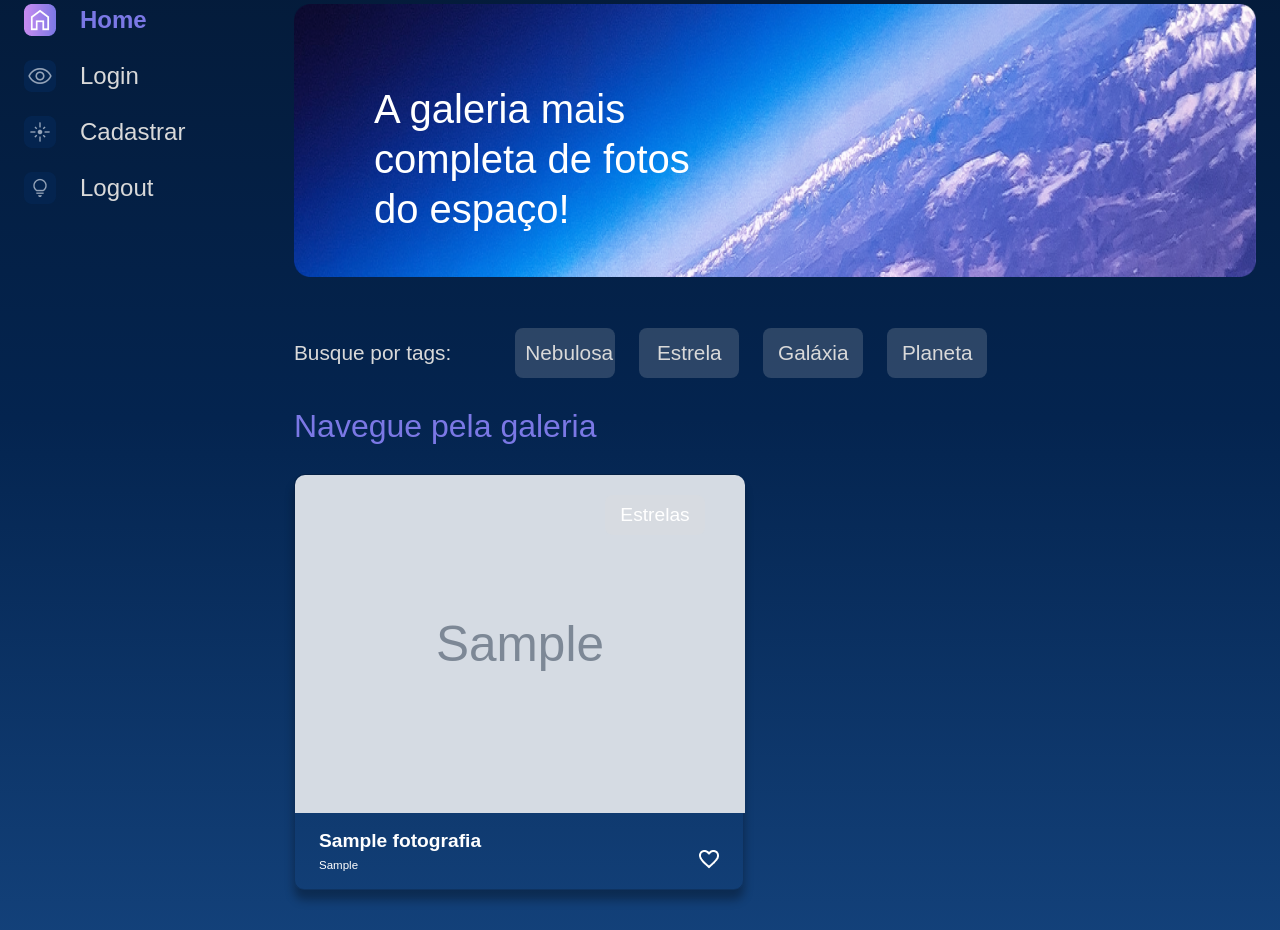
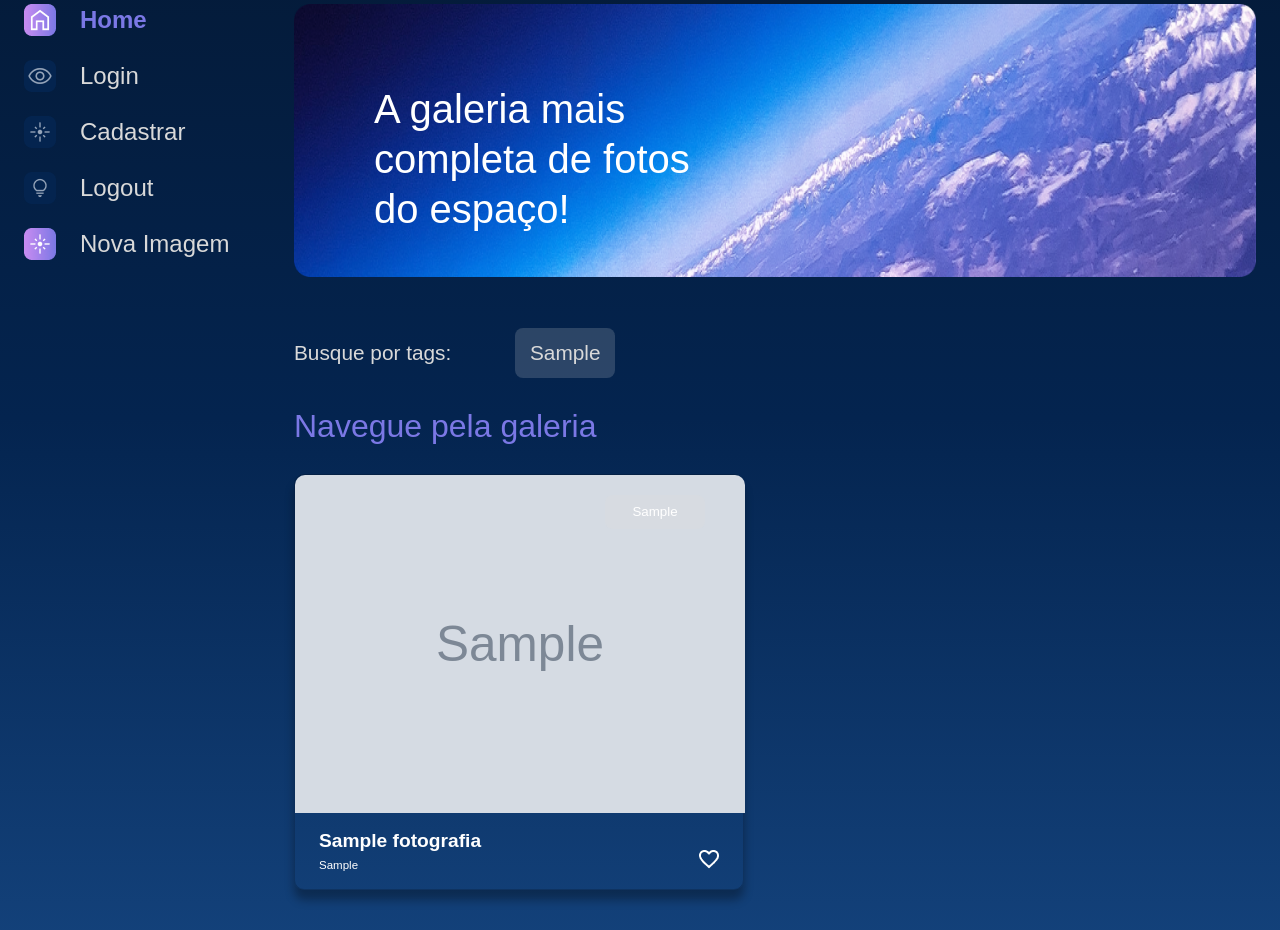
Before and after one commit to luizmgms/django-alura, a Django app: page / in a window 1280 px wide. Shown: the part 174-1104 px from the top of the page. Run offline with Django 4.2, Linux system fonts and the light colour scheme; a user stored in the database is signed in; tables that the repository leaves empty hold one stand-in row (values such as "Sample post"); grey boxes marked "Sample" are stand-in pictures; parts of the project's set-up code (start-up, migrations or seed data) failed here and were passed over.

Commit message:
finalizado aula 2.1 curso 4

```diff
--- a/apps/galeria/models.py
+++ b/apps/galeria/models.py
@@ -2,18 +2,25 @@ from django.db import models
 from datetime import datetime
 from django.contrib.auth.models import User
 
+
+class Categoria (models.Model):
+    chave = models.CharField(max_length=100, null=False, blank=False)
+    valor = models.CharField(max_length=100, null=False, blank=False)
+
+    def __str__(self):
+        return self.valor
+
+ch=[]
+categorias = Categoria.objects.order_by('valor')
+for cat in categorias:
+    ch.append((cat.chave, cat.valor))
+
+
 class Fotografia (models.Model):
-
-    OPCOES_CATEGORIAS = [
-        ("NEBULOSA", "Nebulosa"),
-        ("ESTRELA", "Estrela"),
-        ("GALÁXIA", "Galáxia"),
-        ("PLANETA", "Planeta"),
-    ]
 
     nome = models.CharField(max_length=100, null=False, blank=False)
     legenda = models.CharField(max_length=150, null=False, blank=False)
-    categoria = models.CharField(max_length=100, choices=OPCOES_CATEGORIAS, default='')
+    categoria = models.CharField(max_length=100, choices=ch, default='')
     descricao = models.TextField(null=False, blank=False)
     foto = models.ImageField(upload_to="fotos/%Y/%m/%d/", blank=True)
     publicada = models.BooleanField(default=False)
--- a/apps/galeria/urls.py
+++ b/apps/galeria/urls.py
@@ -1,8 +1,12 @@
 from django.urls import path
-from apps.galeria.views import index, imagem, buscar
+from apps.galeria.views import \
+    index, imagem, buscar, nova_imagem, editar_imagem, deletar_imagem
 
 urlpatterns = [
     path('', index, name='index'),
     path('imagem/<int:foto_id>', imagem, name='imagem'),
-    path("buscar", buscar, name="buscar")
+    path("buscar", buscar, name="buscar"),
+    path("nova-imagem", nova_imagem, name="nova_imagem"),
+    path("editar-imagem", editar_imagem, name="editar_imagem"),
+    path("deletar-imagem", deletar_imagem, name="deletar_imagem")
 ]
--- a/apps/galeria/views.py
+++ b/apps/galeria/views.py
@@ -1,5 +1,5 @@
 from django.shortcuts import render, get_object_or_404, redirect
-from apps.galeria.models import Fotografia
+from apps.galeria.models import Fotografia, Categoria
 
 from django.contrib import messages
 
@@ -9,10 +9,12 @@ def index(request):
         return redirect('login')
 
     fotografias = Fotografia.objects.order_by("-data_fotografia").filter(publicada=True)
-    return render(request, 'galeria/index.html', {"cards": fotografias})
+    categorias = Categoria.objects.order_by("valor")
+    return render(request, 'galeria/index.html', {"cards": fotografias, "categorias": categorias})
 
 def imagem(request, foto_id):
     fotografia = get_object_or_404(Fotografia, pk=foto_id)
+
     return render(request, 'galeria/imagem.html', {"fotografia": fotografia})
 
 def buscar(request):
@@ -28,3 +30,12 @@ def buscar(request):
             fotografias = fotografias.filter(nome__icontains=nome_a_buscar)
 
     return render(request, 'galeria/buscar.html', {"cards": fotografias})
+
+def nova_imagem(request):
+    return render(request, 'galeria/nova_imagem.html')
+
+def editar_imagem(request):
+    pass
+
+def deletar_imagem(request):
+    pass
--- a/templates/galeria/buscar.html
+++ b/templates/galeria/buscar.html
@@ -1,4 +1,4 @@
-{% extends 'galeria/base.html'%}
+{% extends 'shared/base.html'%}
 {% load static %}
 {% block content %}
 
@@ -22,7 +22,7 @@
                         <ul class="cards__lista">
                             {% if cards %}
                                 {% for fotografia in cards %}
-                                    <li class="card">
+                                    <li class="card" style="background-color: transparent;">
                                         <a href="{% url 'imagem' fotografia.id %}">
                                         {% if fotografia.foto == "" or fotografia.foto == null %}
                                             <img class="card__imagem" src="{% static '/assets/imagens/galeria/not-found-image.png' %}" alt="foto">
--- a/templates/galeria/imagem.html
+++ b/templates/galeria/imagem.html
@@ -1,4 +1,4 @@
-{% extends 'galeria/base.html'%}
+{% extends 'shared/base.html'%}
 {% load static %}
 {% block content %}
 
--- a/templates/galeria/index.html
+++ b/templates/galeria/index.html
@@ -1,4 +1,4 @@
-{% extends 'galeria/base.html'%}
+{% extends 'shared/base.html'%}
 {% load static %}
 {% block content %}
 
@@ -10,10 +10,11 @@
                 <section class="tags">
                     <p class="tags__titulo">Busque por tags:</p>
                     <ul class="tags__lista">
-                        <li class="tags__tag">Nebulosa</li>
-                        <li class="tags__tag">Estrela</li>
-                        <li class="tags__tag">Galáxia</li>
-                        <li class="tags__tag">Planeta</li>
+                        {% if categorias %}
+                        {% for tag in categorias %}
+                        <li class="tags__tag">{{ tag.valor }}</li>
+                        {% endfor %}
+                        {% endif %}
                     </ul>
                 </section>
                 <section class="galeria">
@@ -30,7 +31,7 @@
                                             <img class="card__imagem" src="{{ fotografia.foto.url }}" alt="foto">
                                         {% endif %}
                                         </a>
-                                        <span class="card__tag">Estrelas</span>
+                                        <span class="card__tag" style="font-size: smaller;">{{ fotografia.categoria.capitalize }}</span>
                                         <div class="card__info">
                                             <p class="card__titulo">{{ fotografia.nome }}</p>
                                             <div class="card__texto">
--- a/templates/partials/_menu.html
+++ b/templates/partials/_menu.html
@@ -6,5 +6,7 @@
             <a href="{% url 'login' %}"><img src="{% static '/assets/ícones/1x/Mais vistas - inativo.png' %}"> Login</a>
             <a href="{% url 'cadastro' %}"><img src="{% static '/assets/ícones/1x/Novas - inativo.png' %}"> Cadastrar</a>
             <a href="{% url 'logout' %}"><img src="{% static '/assets/ícones/1x/Surpreenda-me - inativo.png' %}"> Logout</a>
+            <a href="{% url 'nova_imagem' %}"><img src="{% static '/assets/ícones/1x/Novas - ativo.png' %}">Nova Imagem</a>
+
         </nav>
     </section>
```
Also changed, not shown: apps/galeria/admin.py (+9 -1 lines), templates/galeria/nova_imagem.html (added, +15 -0 lines), apps/galeria/migrations/0007_categoria.py (added), apps/galeria/migrations/0008_alter_fotografia_categoria.py (added), apps/galeria/migrations/0009_alter_fotografia_categoria.py (added), templates/shared/base.html (renamed from templates/galeria/base.html).
